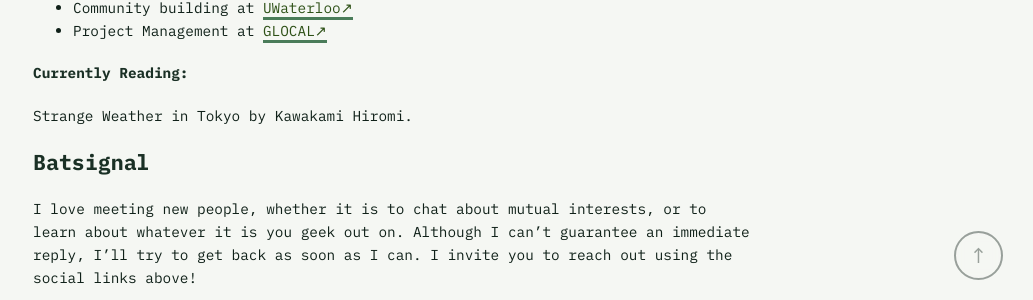
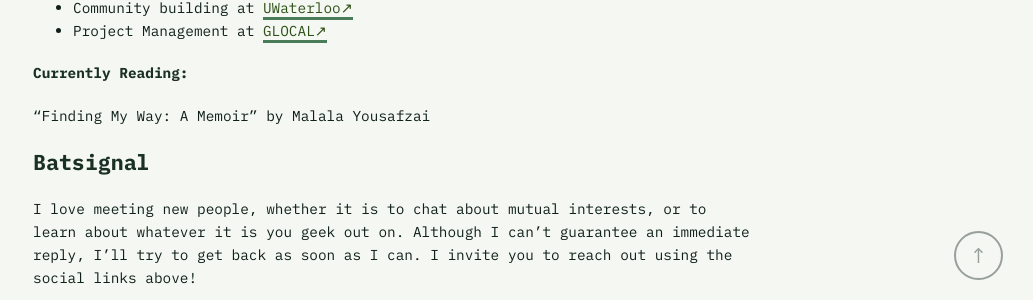
Before and after one commit to koenamk/koenamj, a Jekyll site: the page built from index.md, in a window 1280 px wide. Shown: the part 590-890 px from the top of the page, without its empty margins (247-1280 px from the left). Built offline with Jekyll 4.4.1, drawn with Linux system fonts in a browser that asks for light colours.

Commit message:
book_update

```diff
--- a/index.md
+++ b/index.md
@@ -19,7 +19,7 @@ When I’m not studying, you can find me: playing tennis, reading, painting, try
 - Project Management at [GLOCAL](https://glocalfoundation.ca/)
 
 #### Currently Reading:
-Strange Weather in Tokyo by Kawakami Hiromi.
+"Finding My Way: A Memoir" by Malala Yousafzai
 
 ## Batsignal
 I love meeting new people, whether it is to chat about mutual interests, or to learn about whatever it is
```
Also changed, not shown: play.md (+1 -0 lines).
